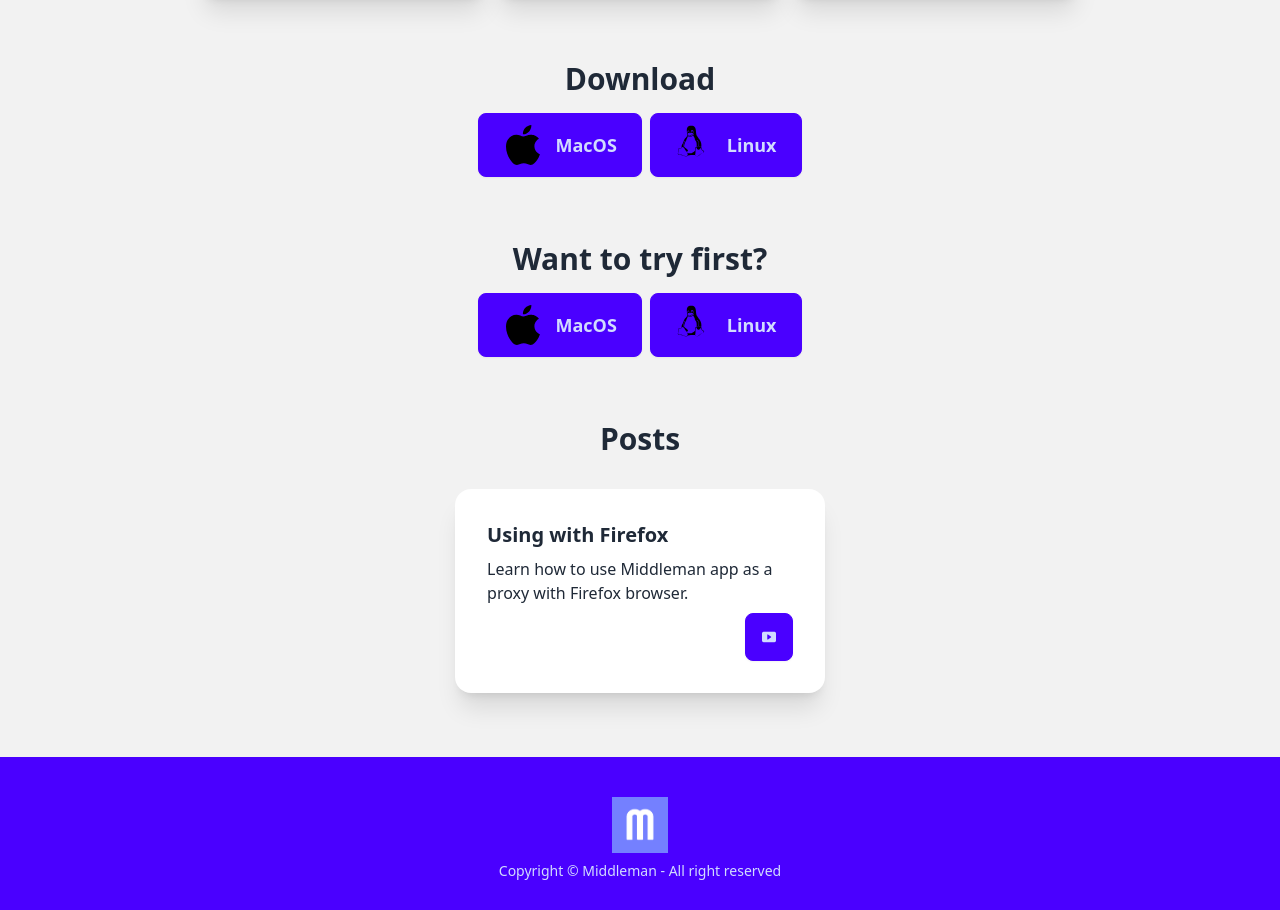
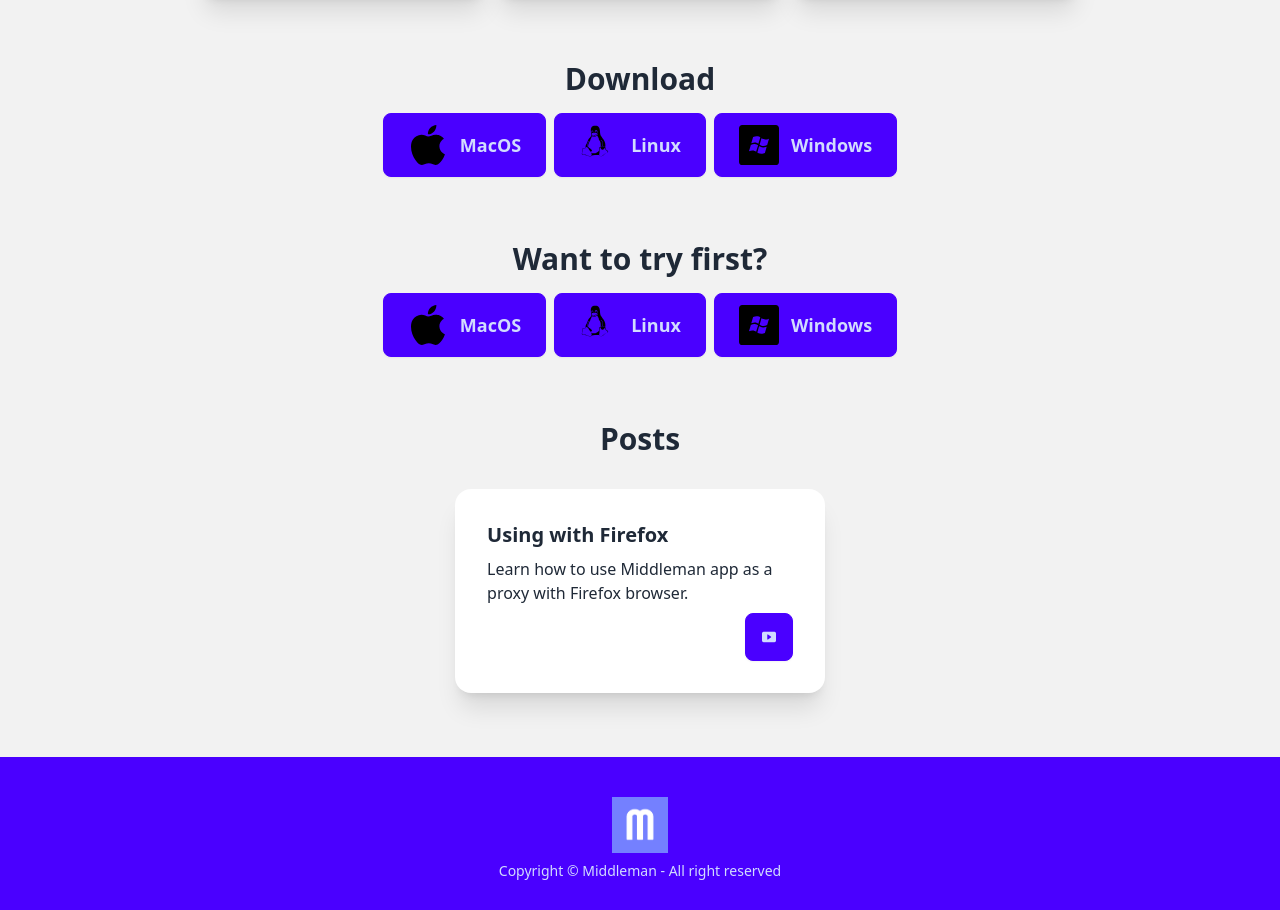
Before and after one commit to the-sumeet/middleman-web, a website: page index.html in a window 1280 px wide. Shown: the part 1658-2568 px from the top of the page. Drawn offline with nearby package versions, Linux system fonts and the light colour scheme.

Commit message:
added windows download link

```diff
--- a/index.html
+++ b/index.html
@@ -235,7 +235,7 @@
                 </div>
             </a>
             <a href="https://sumeet221b.gumroad.com/l/middleman-linux" target="_blank" class="btn btn-primary btn-lg">
-                <div class="flex gap-3 items-center">
+                <div class="flex gap-3 items-center justify-center">
                     <svg class="w-10 h-10" xmlns="http://www.w3.org/2000/svg" fill="#000000">
                         <g id="SVGRepo_bgCarrier" stroke-width="0"></g>
                         <g id="SVGRepo_tracerCarrier" stroke-linecap="round" stroke-linejoin="round"></g>
@@ -246,6 +246,12 @@
                         </g>
                     </svg>
                     Linux
+                </div>
+            </a>
+            <a href="https://sumeet221b.gumroad.com/l/middleman-windows" target="_blank" class="btn btn-primary btn-lg">
+                <div class="flex gap-3 items-center">
+                    <svg class="w-10 h-10" fill="#000000"  version="1.1" id="Layer_1" xmlns="http://www.w3.org/2000/svg" xmlns:xlink="http://www.w3.org/1999/xlink" viewBox="-143 145 512 512" xml:space="preserve"><g id="SVGRepo_bgCarrier" stroke-width="0"></g><g id="SVGRepo_tracerCarrier" stroke-linecap="round" stroke-linejoin="round"></g><g id="SVGRepo_iconCarrier"> <path d="M329,145h-432c-22.1,0-40,17.9-40,40v432c0,22.1,17.9,40,40,40h432c22.1,0,40-17.9,40-40V185C369,162.9,351.1,145,329,145z M37.5,297.8c17.7-7.2,32.1-10.1,44.1-10.4c0.1,0,0.2,0,0.3,0c7.1,0,13.4,0.8,19.1,2.2c11.8,3,28.8,13.2,28.8,13.2v0.1 c-4.9,16.7-19.3,66-24.1,82.5C93,377,79.4,369.3,60.2,369.1c-0.2,0-0.4,0-0.6,0c-12.4,0-27.1,3.3-45.3,10.7L37.5,297.8z M29.5,471.7 c-12.2,0-26.6,2.9-44.5,10.1l23.7-82.1c2.7-1.1,5.3-2.1,7.9-3c8.6-3,20.9-6.5,34.5-7.6c1.5-0.1,3.1-0.2,4.6-0.2 c13.5,0,25.8,4.7,34.6,9.2c3.8,2,7.3,4.2,10.9,6.5c-3.1,10.7-19.7,67.2-24.5,83.7C63.5,479.5,49.6,471.7,29.5,471.7z M188.5,502.6 c-19.6,8.1-35.3,11.3-48.5,11.3c-20.7,0-48.4-17-48.4-17l23.6-82c7.2,5.7,23.8,16.6,51.2,16.6c12.6,0,27.5-2.3,44.7-8.5L188.5,502.6 z M217.4,401.3c-0.1,0-0.1,0.1-0.2,0.1v0.1c-16.6,7.8-31.7,10.9-45.4,10.9c-20.6,0-37.8-7.1-50.9-15.9c-0.1-0.1-0.2-0.1-0.2-0.2 l23.9-82.8c7.6,5.9,24.7,16.9,50.6,16.9c13.1,0,28.3-2.8,45.8-10.4L217.4,401.3z"></path> </g></svg>
+                    Windows
                 </div>
             </a>
         </div>
@@ -296,6 +302,12 @@
                         </g>
                     </svg>
                     Linux
+                </div>
+            </a>
+            <a href="https://sumeet221b.gumroad.com/l/middleman-windows-trial" target="_blank" class="btn btn-primary btn-lg">
+                <div class="flex gap-3 items-center">
+                    <svg class="w-10 h-10" fill="#000000"  version="1.1" id="Layer_1" xmlns="http://www.w3.org/2000/svg" xmlns:xlink="http://www.w3.org/1999/xlink" viewBox="-143 145 512 512" xml:space="preserve"><g id="SVGRepo_bgCarrier" stroke-width="0"></g><g id="SVGRepo_tracerCarrier" stroke-linecap="round" stroke-linejoin="round"></g><g id="SVGRepo_iconCarrier"> <path d="M329,145h-432c-22.1,0-40,17.9-40,40v432c0,22.1,17.9,40,40,40h432c22.1,0,40-17.9,40-40V185C369,162.9,351.1,145,329,145z M37.5,297.8c17.7-7.2,32.1-10.1,44.1-10.4c0.1,0,0.2,0,0.3,0c7.1,0,13.4,0.8,19.1,2.2c11.8,3,28.8,13.2,28.8,13.2v0.1 c-4.9,16.7-19.3,66-24.1,82.5C93,377,79.4,369.3,60.2,369.1c-0.2,0-0.4,0-0.6,0c-12.4,0-27.1,3.3-45.3,10.7L37.5,297.8z M29.5,471.7 c-12.2,0-26.6,2.9-44.5,10.1l23.7-82.1c2.7-1.1,5.3-2.1,7.9-3c8.6-3,20.9-6.5,34.5-7.6c1.5-0.1,3.1-0.2,4.6-0.2 c13.5,0,25.8,4.7,34.6,9.2c3.8,2,7.3,4.2,10.9,6.5c-3.1,10.7-19.7,67.2-24.5,83.7C63.5,479.5,49.6,471.7,29.5,471.7z M188.5,502.6 c-19.6,8.1-35.3,11.3-48.5,11.3c-20.7,0-48.4-17-48.4-17l23.6-82c7.2,5.7,23.8,16.6,51.2,16.6c12.6,0,27.5-2.3,44.7-8.5L188.5,502.6 z M217.4,401.3c-0.1,0-0.1,0.1-0.2,0.1v0.1c-16.6,7.8-31.7,10.9-45.4,10.9c-20.6,0-37.8-7.1-50.9-15.9c-0.1-0.1-0.2-0.1-0.2-0.2 l23.9-82.8c7.6,5.9,24.7,16.9,50.6,16.9c13.1,0,28.3-2.8,45.8-10.4L217.4,401.3z"></path> </g></svg>
+                    Windows
                 </div>
             </a>
         </div>
```
Also changed, not shown: css/styles.css.
